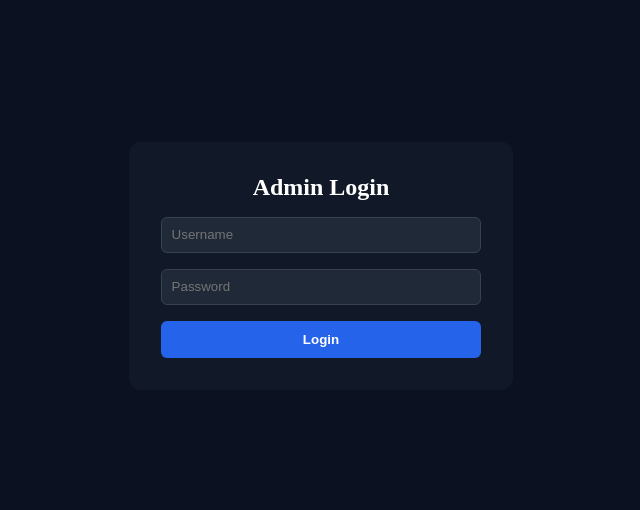
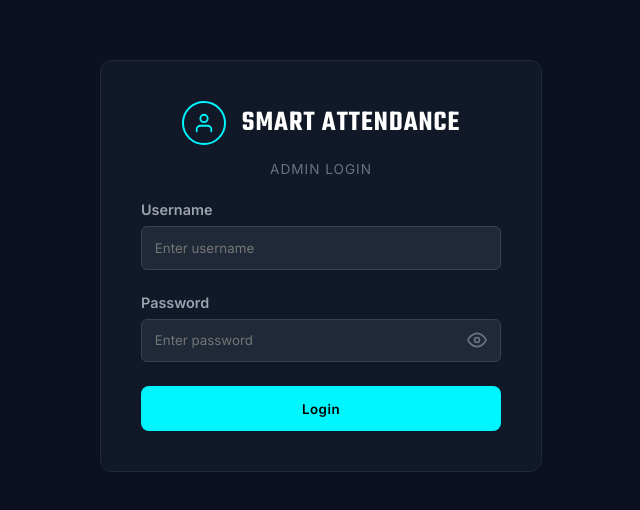
Before and after one commit to SulakshanCGhimire/smart-attendance, a React app in the folder frontend/: page /login in a window 1280 px wide. Shown: the part 134-644 px from the top of the page, without its empty margins (319-959 px from the left). Built offline with nearby package versions, Linux system fonts and the light colour scheme; the HTML template or start-up script is replaced by a standard one.

Commit message:
feat: enhance login UI with new styles and password visibility toggle

```diff
--- /dev/null
+++ b/frontend/src/pages/Login.css
@@ -0,0 +1,144 @@
+.login-container {
+  display: flex;
+  align-items: center;
+  justify-content: center;
+  height: 100vh;
+  width: 100vw;
+  background-color: #0b1120;
+  font-family: 'Inter', sans-serif;
+}
+
+.login-card {
+  background-color: #111827;
+  border: 1px solid #1f2937;
+  border-radius: 12px;
+  padding: 2.5rem;
+  width: 360px;
+  display: flex;
+  flex-direction: column;
+  gap: 1.5rem;
+}
+
+.login-brand {
+  display: flex;
+  align-items: center;
+  justify-content: center;
+  gap: 1rem;
+  margin-bottom: 0.5rem;
+}
+
+.login-logo-icon {
+  width: 40px;
+  height: 40px;
+  border: 2px solid #00f6ff;
+  border-radius: 50%;
+  display: flex;
+  align-items: center;
+  justify-content: center;
+  color: #00f6ff;
+  font-weight: bold;
+}
+
+.login-brand h2 {
+  font-family: 'Teko', sans-serif;
+  color: #fff;
+  font-size: 1.8rem;
+  margin: 0;
+  letter-spacing: 1px;
+}
+
+.login-subtitle {
+  text-align: center;
+  color: #6b7280;
+  font-size: 0.85rem;
+  margin: -1rem 0 0 0;
+  text-transform: uppercase;
+  letter-spacing: 1px;
+}
+
+.login-error {
+  background-color: #ef444420;
+  border: 1px solid #ef4444;
+  color: #ef4444;
+  padding: 0.7rem 1rem;
+  border-radius: 6px;
+  font-size: 0.85rem;
+  text-align: center;
+}
+
+.form-group.login-group {
+  display: flex;
+  flex-direction: column;
+  gap: 0.5rem;
+  margin-bottom: 0;
+}
+
+.form-group.login-group label {
+  color: #9ca3af;
+  font-size: 0.9rem;
+  font-weight: bold;
+}
+
+.login-input-wrapper {
+  position: relative;
+  display: flex;
+  align-items: center;
+}
+
+.login-input-wrapper input {
+  width: 100%;
+  background-color: #1f2937;
+  border: 1px solid #374151;
+  color: #fff;
+  padding: 0.8rem;
+  padding-right: 2.8rem;
+  border-radius: 6px;
+  font-family: 'Inter', sans-serif;
+  outline: none;
+  box-sizing: border-box;
+}
+
+.login-input-wrapper input:focus {
+  border-color: #00f6ff;
+}
+
+.password-toggle-btn {
+  position: absolute;
+  right: 0.7rem;
+  background: none;
+  border: none;
+  color: #6b7280;
+  cursor: pointer;
+  padding: 0.2rem;
+  display: flex;
+  align-items: center;
+  justify-content: center;
+  transition: 0.2s;
+}
+
+.password-toggle-btn:hover {
+  color: #00f6ff;
+}
+
+.login-submit-btn {
+  width: 100%;
+  padding: 0.9rem;
+  background-color: #00f6ff;
+  color: #000;
+  border: none;
+  border-radius: 8px;
+  font-weight: bold;
+  cursor: pointer;
+  transition: 0.3s;
+  font-family: 'Inter', sans-serif;
+  letter-spacing: 0.5px;
+}
+
+.login-submit-btn:hover:not(:disabled) {
+  background-color: #00d2da;
+}
+
+.login-submit-btn:disabled {
+  opacity: 0.6;
+  cursor: not-allowed;
+}
--- a/frontend/src/pages/Login.jsx
+++ b/frontend/src/pages/Login.jsx
@@ -1,11 +1,35 @@
 import React, { useState } from 'react';
 import { useNavigate } from 'react-router-dom';
 import axios from 'axios';
-import './AdminDashboard.css';
+import './Login.css';
+
+const EyeIcon = () => (
+  <svg viewBox="0 0 24 24" fill="none" stroke="currentColor" strokeWidth="2" strokeLinecap="round" strokeLinejoin="round" width="20" height="20">
+    <path d="M1 12s4-8 11-8 11 8 11 8-4 8-11 8-11-8-11-8Z" />
+    <circle cx="12" cy="12" r="3" />
+  </svg>
+);
+
+const EyeOffIcon = () => (
+  <svg viewBox="0 0 24 24" fill="none" stroke="currentColor" strokeWidth="2" strokeLinecap="round" strokeLinejoin="round" width="20" height="20">
+    <path d="M9.88 9.88a3 3 0 1 0 4.24 4.24" />
+    <path d="M10.73 5.08A10.43 10.43 0 0 1 12 5c7 0 11 7 11 7a13.16 13.16 0 0 1-1.67 2.68" />
+    <path d="M6.61 6.61A13.526 13.526 0 0 0 1 12s4 7 11 7a9.74 9.74 0 0 0 5.39-1.61" />
+    <line x1="2" y1="2" x2="22" y2="22" />
+  </svg>
+);
+
+const UserIcon = () => (
+  <svg viewBox="0 0 24 24" fill="none" stroke="currentColor" strokeWidth="2" strokeLinecap="round" strokeLinejoin="round" style={{ width: '55%', height: '55%' }}>
+    <path d="M20 21v-2a4 4 0 0 0-4-4H8a4 4 0 0 0-4 4v2"></path>
+    <circle cx="12" cy="7" r="4"></circle>
+  </svg>
+);
 
 const Login = () => {
   const [username, setUsername] = useState('');
   const [password, setPassword] = useState('');
+  const [showPassword, setShowPassword] = useState(false);
   const [error, setError] = useState('');
   const [loading, setLoading] = useState(false);
   const navigate = useNavigate();
@@ -31,64 +55,56 @@ const Login = () => {
   };
 
   return (
-    <div style={{
-      display: 'flex',
-      alignItems: 'center',
-      justifyContent: 'center',
-      height: '100vh',
-      width: '100vw',
-    }}>
-      <form
-        onSubmit={handleSubmit}
-        style={{
-          background: '#111827',
-          padding: '2rem',
-          borderRadius: '12px',
-          width: '320px',
-          display: 'flex',
-          flexDirection: 'column',
-          gap: '1rem',
-        }}
-      >
-        <h2 style={{ margin: 0, textAlign: 'center' }}>Admin Login</h2>
+    <div className="login-container">
+      <form className="login-card" onSubmit={handleSubmit}>
+        <div className="login-brand">
+          <div className="login-logo-icon"><UserIcon /></div>
+          <h2>SMART ATTENDANCE</h2>
+        </div>
+        <p className="login-subtitle">Admin Login</p>
 
-        {error && (
-          <div style={{ color: '#f87171', fontSize: '0.9rem', textAlign: 'center' }}>
-            {error}
-          </div>
-        )}
+        {error && <div className="login-error">{error}</div>}
 
+        <div className="form-group login-group">
+          <label htmlFor="username">Username</label>
+          <div className="login-input-wrapper">
             <input
+              id="username"
               type="text"
-          placeholder="Username"
+              placeholder="Enter username"
               value={username}
               onChange={(e) => setUsername(e.target.value)}
+              autoComplete="username"
               required
-          style={{ padding: '0.6rem', borderRadius: '6px', border: '1px solid #374151', background: '#1f2937', color: 'white' }}
             />
+          </div>
+        </div>
 
+        <div className="form-group login-group">
+          <label htmlFor="password">Password</label>
+          <div className="login-input-wrapper">
             <input
-          type="password"
-          placeholder="Password"
+              id="password"
+              type={showPassword ? 'text' : 'password'}
+              placeholder="Enter password"
               value={password}
               onChange={(e) => setPassword(e.target.value)}
+              autoComplete="current-password"
               required
-          style={{ padding: '0.6rem', borderRadius: '6px', border: '1px solid #374151', background: '#1f2937', color: 'white' }}
             />
+            <button
+              type="button"
+              className="password-toggle-btn"
+              onClick={() => setShowPassword((prev) => !prev)}
+              aria-label={showPassword ? 'Hide password' : 'Show password'}
+              tabIndex={-1}
+            >
+              {showPassword ? <EyeOffIcon /> : <EyeIcon />}
+            </button>
+          </div>
+        </div>
 
-        <button
-          type="submit"
-          disabled={loading}
-          style={{
-            padding: '0.7rem',
-            borderRadius: '6px',
-            border: 'none',
-            background: '#2563eb',
-            color: 'white',
-            fontWeight: 600,
-            cursor: loading ? 'not-allowed' : 'pointer',
-          }}
-        >
+        <button type="submit" className="login-submit-btn" disabled={loading}>
           {loading ? 'Logging in...' : 'Login'}
         </button>
       </form>
--- a/frontend/src/pages/UserManagement.css
+++ b/frontend/src/pages/UserManagement.css
@@ -90,6 +90,19 @@
   width: 100%;
   border-collapse: collapse;
   text-align: left;
+  table-layout: fixed;
+}
+
+.um-table th:nth-child(1) { width: 7%; }   /* DB ID */
+.um-table th:nth-child(2) { width: 10%; }  /* Student ID */
+.um-table th:nth-child(3) { width: 18%; }  /* Full Name */
+.um-table th:nth-child(4) { width: 15%; }  /* Department */
+.um-table th:nth-child(5) { width: 22%; }  /* Email */
+.um-table th:nth-child(6) { width: 15%; }  /* Date Registered */
+.um-table th:nth-child(7) { width: 13%; }  /* Actions */
+
+.um-table td {
+  word-wrap: break-word;
 }
 
 .um-table th {
@@ -131,6 +144,7 @@
 }
 
 .dept-badge {
+  display: inline-block;
   background: rgba(56, 189, 248, 0.1);
   color: #38bdf8;
   border: 1px solid rgba(56, 189, 248, 0.2);
@@ -139,6 +153,14 @@
   font-size: 0.8rem;
   font-weight: 600;
   letter-spacing: 0.025em;
+  white-space: nowrap;
+}
+
+.action-cell {
+  display: flex;
+  align-items: center;
+  gap: 0.5rem;
+  flex-wrap: nowrap;
 }
 
 .action-btn {
@@ -150,6 +172,7 @@
   font-size: 0.875rem;
   font-weight: 500;
   transition: all 0.2s ease;
+  white-space: nowrap;
 }
 
 .edit-btn {
@@ -165,7 +188,6 @@
 .delete-btn {
   color: #ef4444;
   background: rgba(239, 68, 68, 0.1);
-  margin-left: 0.5rem;
 }
 
 .delete-btn:hover {
--- a/frontend/src/pages/UserManagement.jsx
+++ b/frontend/src/pages/UserManagement.jsx
@@ -160,6 +160,7 @@ const UserManagement = () => {
                       <td className="text-muted">{user.email}</td>
                       <td className="text-muted">{user.created_at || 'N/A'}</td>
                       <td>
+                        <div className="action-cell">
                           <button
                             className="action-btn edit-btn"
                             onClick={() => handleEditClick(user)}
@@ -172,6 +173,7 @@ const UserManagement = () => {
                           >
                             Delete
                           </button>
+                        </div>
                       </td>
                     </tr>
                   ))
```
Lines whose indentation alone changed are shown as unchanged.
